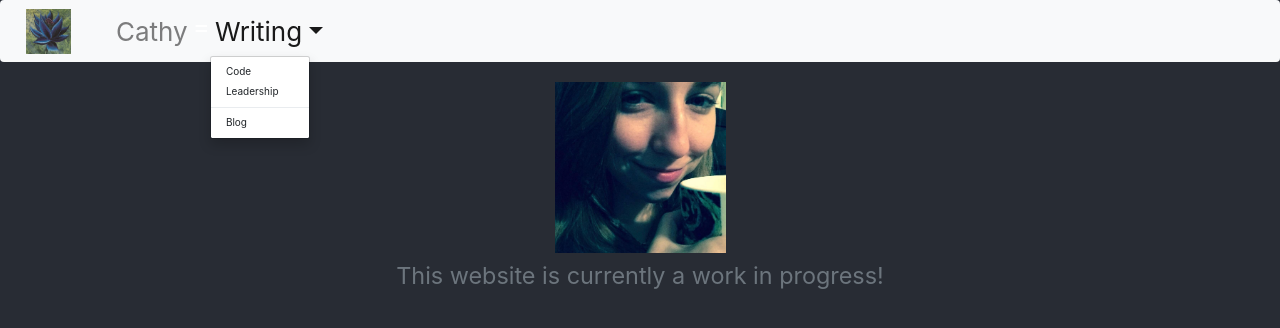
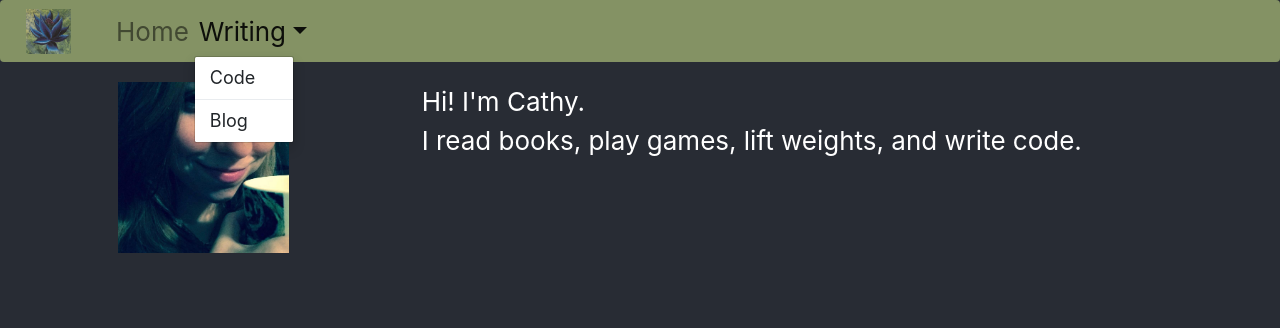
Before and after one commit to CathyC93/cathy-website, a React (Create React App) app: page / in a window 1280 px wide. Both pictures are taken after a click on the button "Writing". Shown: the top 328 px of the page. Built offline with nearby package versions, Linux system fonts and the light colour scheme.

Commit message:
Updated coloring on navbar and changed text on landing page

```diff
--- a/src/App.js
+++ b/src/App.js
@@ -1,8 +1,10 @@
 import {
+  Col,
   Figure,
   Nav,
   Navbar,
   NavDropdown,
+  Row,
 } from 'react-bootstrap'
 import React, { Component } from 'react';
 import blackLotus from './black-lotus.png';
@@ -15,7 +17,7 @@ class App extends Component {
     return (
       <div className="App">
         <header className="App-header">
-        <Navbar bg="light" expand="lg">
+          <Navbar expand="lg" style={{ backgroundColor: '#849264' }}>
             <Navbar.Brand href="#home">
               <img
                 src={blackLotus}
@@ -28,16 +30,18 @@ class App extends Component {
             <Navbar.Toggle aria-controls="basic-navbar-nav" />
             <Navbar.Collapse id="basic-navbar-nav">
               <Nav className="mr-auto">
-              <Nav.Link href="cathy">Cathy</Nav.Link>=
+                <Nav.Link href="cathy">Home</Nav.Link>
                 <NavDropdown title="Writing" id="basic-nav-dropdown">
-                <NavDropdown.Item href="code">Code</NavDropdown.Item>
-                <NavDropdown.Item href="leadership">Leadership</NavDropdown.Item>
+                  <NavDropdown.Item href="code" style={{ fontSize: 'large' }}>Code</NavDropdown.Item>
                   <NavDropdown.Divider />
-                <NavDropdown.Item href="blog">Blog</NavDropdown.Item>
+                  <NavDropdown.Item href="blog" style={{ fontSize: 'large' }}>Blog</NavDropdown.Item>
                 </NavDropdown>
               </Nav>
             </Navbar.Collapse>
           </Navbar>
+          <div>
+            <Row>
+              <Col md='4'>
                 <Figure>
                   <Figure.Image
                     width={171}
@@ -45,10 +49,18 @@ class App extends Component {
                     alt="cathy"
                     src={cathy}
                   />
-          <Figure.Caption>
-            This website is currently a work in progress!
-          </Figure.Caption>
                 </Figure>
+              </Col>
+              <Col md='8'>
+                <Row>
+                  Hi!  I'm Cathy.
+                </Row>
+                <Row>
+                  I read books, play games, lift weights, and write code.
+                </Row>
+              </Col>
+            </Row>
+          </div>
         </header>
       </div>
     );
```
Also changed, not shown: package.json (line endings or trailing spaces), src/cathy2.jpg (added). Lines whose indentation alone changed are shown as unchanged.
